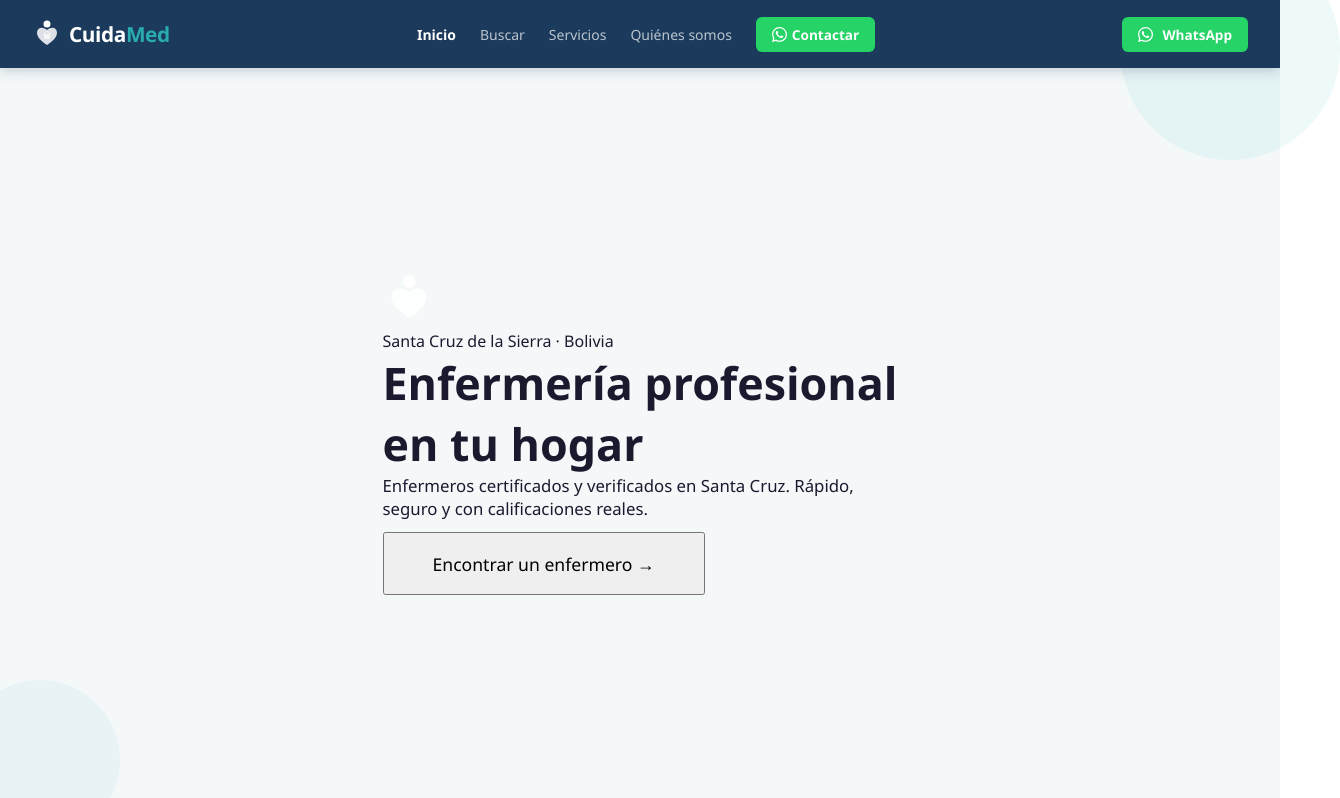
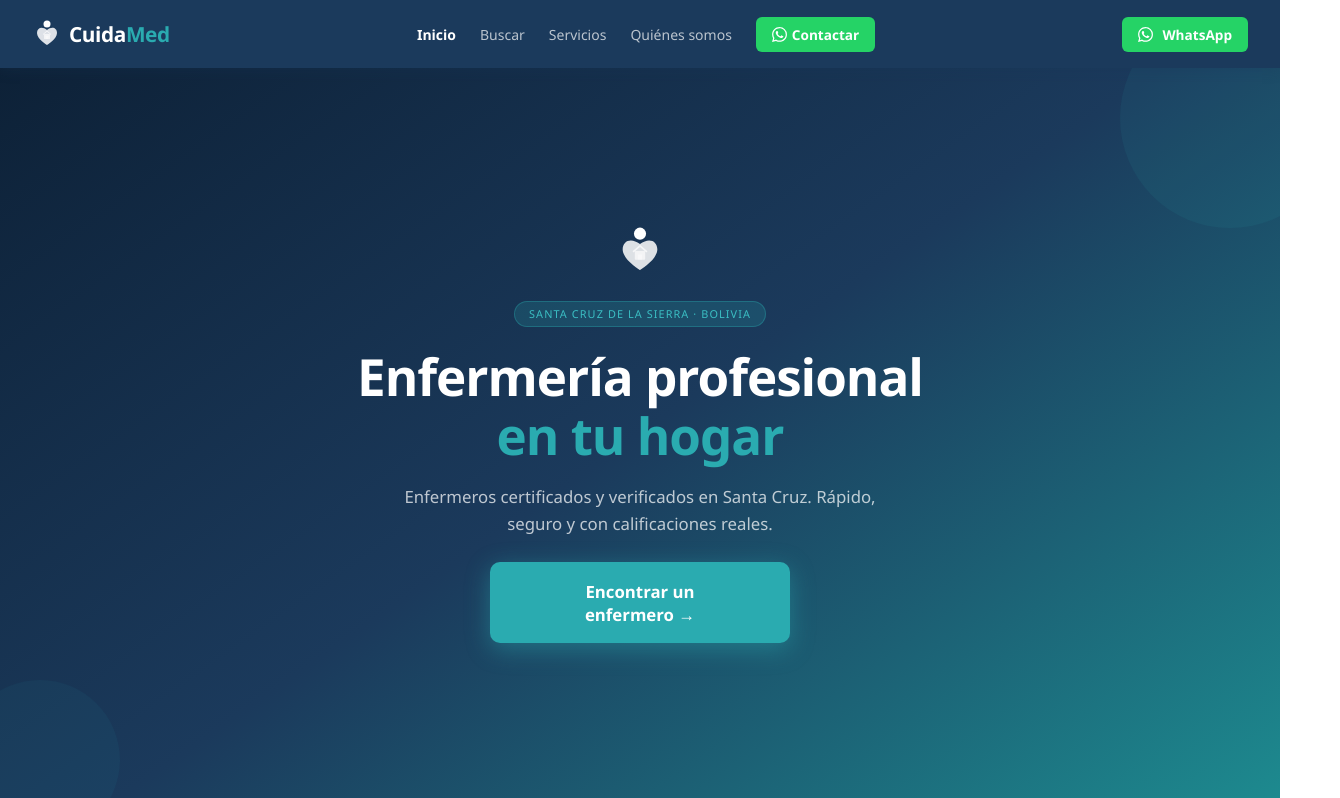
Before and after one commit to alexis96alaral-creator/cuidamed-app, a React (Vite) app: page / in a window 1280 px wide. Shown: the top 798 px of the page, 1340 px wide, since content can reach past the window. Built offline with nearby package versions, Linux system fonts and the light colour scheme.

Commit message:
Update index.css

```diff
--- a/src/index.css
+++ b/src/index.css
@@ -1,8 +1,4 @@
-*, *::before, *::after {
-  box-sizing: border-box;
-  margin: 0;
-  padding: 0;
-}
+*, *::before, *::after { box-sizing: border-box; margin: 0; padding: 0; }
 
 html, body {
   font-family: 'Segoe UI', 'Helvetica Neue', Arial, sans-serif;
@@ -10,19 +6,13 @@ html, body {
   -moz-osx-font-smoothing: grayscale;
   overflow-x: hidden;
 }
-
 button, input, select, textarea { font-family: inherit; }
 
+/* ── NAV ── */
 .nav {
-  background: #1B3A5C;
-  padding: 0 1rem;
-  display: flex;
-  align-items: center;
-  justify-content: space-between;
-  height: 52px;
-  position: sticky;
-  top: 0;
-  z-index: 100;
+  background: #1B3A5C; padding: 0 1rem;
+  display: flex; align-items: center; justify-content: space-between;
+  height: 52px; position: sticky; top: 0; z-index: 100;
   box-shadow: 0 2px 12px rgba(27,58,92,0.25);
 }
 .nav-logo { display: flex; align-items: center; gap: 7px; cursor: pointer; }
@@ -30,32 +20,51 @@ button, input, select, textarea { font-family: inherit; }
 .nav-links { display: none; }
 .nav-wa {
   display: flex; align-items: center; gap: 5px;
-  background: #25D366; color: white; border: none;
-  border-radius: 6px; padding: 0.4rem 0.85rem;
-  font-size: 0.82rem; font-weight: 700; cursor: pointer; text-decoration: none;
+  background: #25D366; color: white; border: none; border-radius: 6px;
+  padding: 0.4rem 0.85rem; font-size: 0.82rem; font-weight: 700;
+  cursor: pointer; text-decoration: none;
 }
 
+/* ── HERO MOBILE ── */
 .hero {
-    height: auto;
-    min-height: calc(100vh - 68px);
-    padding: 0 6rem;
-    display: flex;
-    align-items: center;
-    justify-content: center;
-  }
-  .hero-inner {
-    height: auto;
-    gap: 1.5rem;
-    justify-content: center;
-    align-items: center;
-    padding: 0;
-    max-width: 800px;
-  }
-  .hero-title { font-size: 3.2rem; }
-  .hero-sub   { font-size: 1.1rem; max-width: 560px; }
-  .hero-btn   { width: auto; padding: 1.1rem 3.5rem; font-size: 1.05rem; }
+  height: calc(100svh - 52px);
+  display: flex; align-items: stretch; justify-content: center;
+  text-align: center; position: relative; overflow: hidden;
+  background: linear-gradient(145deg, #0D2137 0%, #1B3A5C 50%, #1D8A8F 100%);
+}
+.hero-inner {
+  position: relative; z-index: 1;
+  display: flex; flex-direction: column; align-items: center;
+  justify-content: space-between;
+  padding: 1.5rem 1.25rem 2rem;
+  width: 100%; max-width: 440px;
+}
+.hero-badge {
+  display: inline-block;
+  background: rgba(42,171,176,0.2); color: #3BBFC4;
+  border: 1px solid rgba(42,171,176,0.35); border-radius: 100px;
+  padding: 0.28rem 0.9rem; font-size: 0.68rem;
+  letter-spacing: 0.1em; text-transform: uppercase;
+}
+.hero-title {
+  color: #FFFFFF; font-size: 1.55rem;
+  font-weight: 800; line-height: 1.15; letter-spacing: -0.02em;
+}
+.hero-title span { color: #2AABB0; }
+.hero-sub {
+  color: rgba(255,255,255,0.72);
+  font-size: 0.85rem; line-height: 1.6; max-width: 300px;
+}
+.hero-center { display: flex; flex-direction: column; align-items: center; gap: 0.9rem; }
+.hero-btn {
+  background: #2AABB0; color: white; border: none; border-radius: 10px;
+  padding: 1rem 2.5rem; font-size: 1rem; font-weight: 800;
+  cursor: pointer; font-family: inherit;
+  box-shadow: 0 6px 24px rgba(42,171,176,0.45);
+  width: 100%; max-width: 300px;
+}
 
-
+/* ── STATS ── */
 .stats-bar {
   display: grid; grid-template-columns: 1fr 1fr;
   background: white; border-bottom: 1px solid #C8DDE0;
@@ -70,13 +79,14 @@ button, input, select, textarea { font-family: inherit; }
 .stat-icon  { font-size: 0.85rem; margin-bottom: 0.2rem; }
 .stat-label { font-size: 0.62rem; color: #6B7E8F; text-transform: uppercase; letter-spacing: 0.07em; margin-top: 0.1rem; }
 
+/* ── SECTIONS ── */
 .section       { padding: 2rem 1.25rem; }
 .section-title { font-size: 1.3rem; font-weight: 800; color: #1B3A5C; margin-bottom: 0.35rem; }
 .section-sub   { color: #6B7E8F; font-size: 0.82rem; margin-bottom: 1.5rem; }
-
 .cards-grid    { display: grid; grid-template-columns: 1fr; gap: 1rem; }
 .services-grid { display: grid; grid-template-columns: 1fr; gap: 1rem; }
 
+/* ── BOTTOM NAV ── */
 .bottom-nav {
   display: flex; position: fixed; bottom: 0; left: 0; right: 0;
   background: white; border-top: 1px solid #C8DDE0;
@@ -96,17 +106,27 @@ button, input, select, textarea { font-family: inherit; }
 }
 .page-content { padding-bottom: 64px; }
 
+/* ── DESKTOP 768px+ ── */
 @media (min-width: 768px) {
   .nav { height: 68px; padding: 0 2rem; }
   .nav-logo-text { font-size: 1.3rem; }
   .nav-links { display: flex; gap: 1.5rem; align-items: center; }
   .nav-wa { font-size: 0.85rem; padding: 0.5rem 1rem; }
 
-  .hero { height: auto; padding: 6rem 2rem; }
-  .hero-inner { height: auto; gap: 1.25rem; justify-content: center; align-items: center; }
-  .hero-title { font-size: 2.8rem; }
-  .hero-sub   { font-size: 1.05rem; max-width: 480px; }
-  .hero-btn   { width: auto; padding: 1.1rem 3rem; font-size: 1.1rem; margin-top: 0.75rem; }
+  .hero {
+    height: calc(100vh - 68px);
+    align-items: center;
+  }
+  .hero-inner {
+    justify-content: center;
+    gap: 1.5rem;
+    padding: 3rem 2rem;
+    max-width: 800px;
+  }
+  .hero-center { gap: 1.25rem; }
+  .hero-title { font-size: 3.2rem; }
+  .hero-sub   { font-size: 1.05rem; max-width: 520px; }
+  .hero-btn   { width: auto; padding: 1.1rem 3.5rem; font-size: 1.05rem; }
 
   .stats-bar { display: flex; justify-content: center; }
   .stat-item { border-right: 1px solid #C8DDE0; border-bottom: none; padding: 1.5rem 2.5rem; }
```
